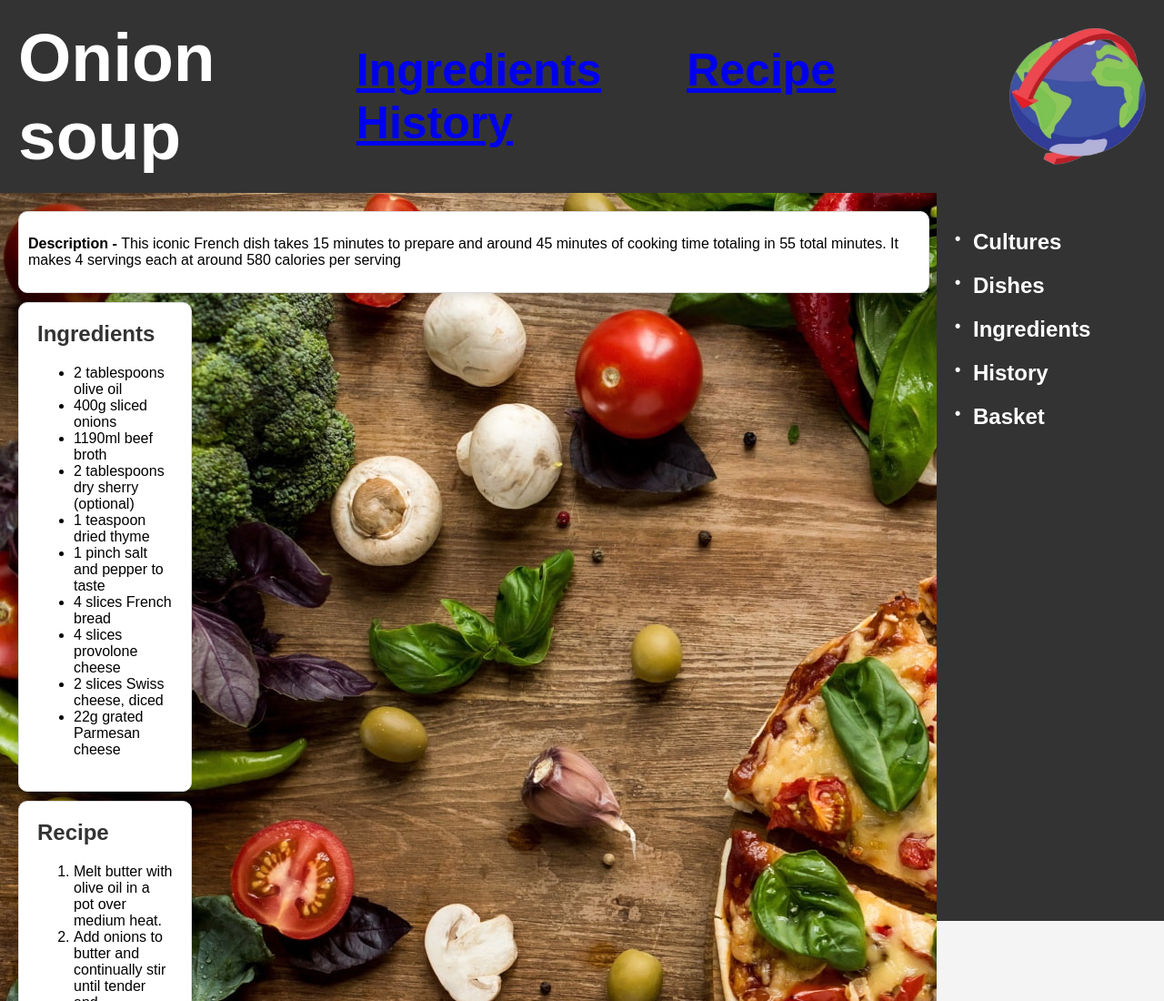
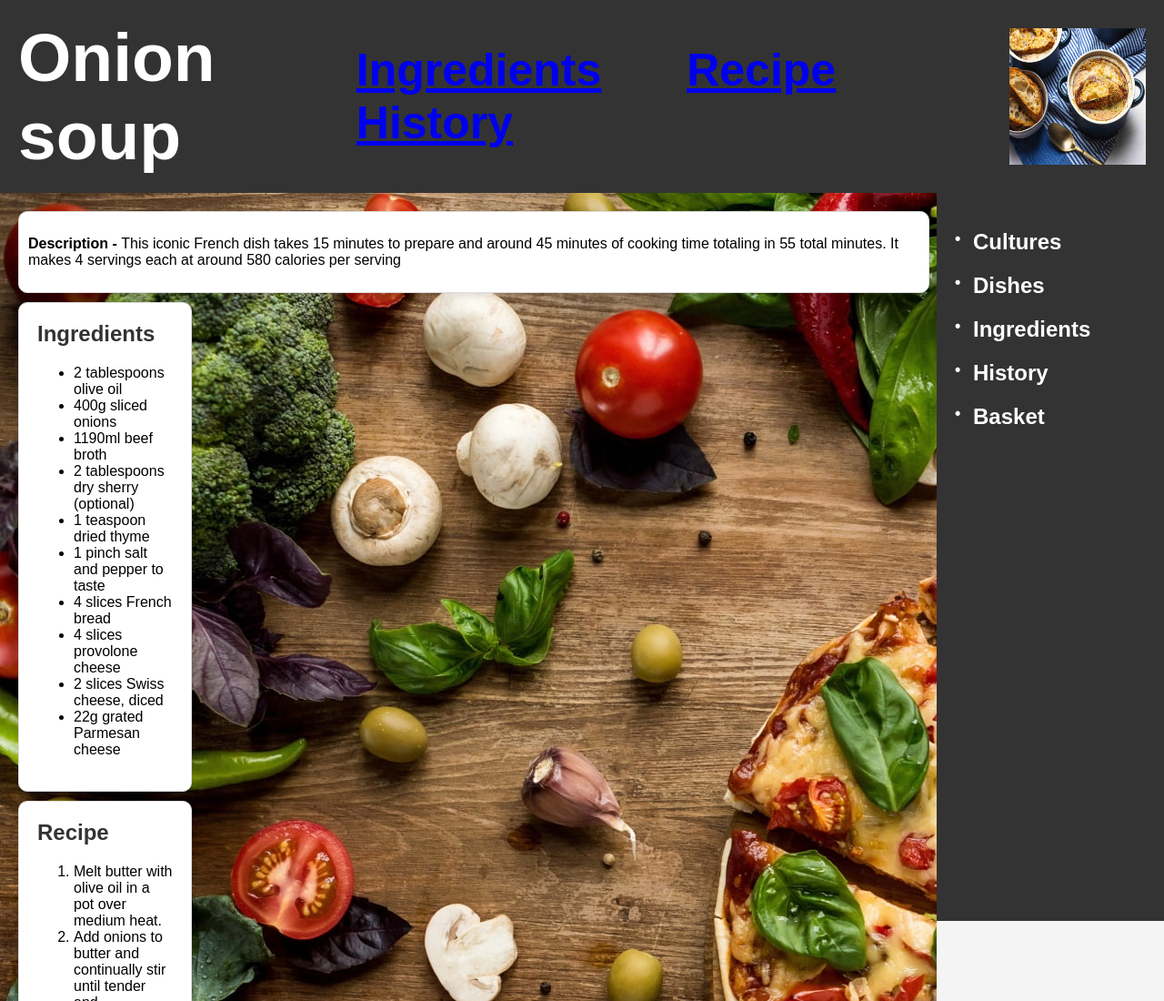
Before and after one commit to 360pat/world-foods, a plain HTML site: page Onion-soup.html in a window 1280 px wide. Shown: the top 1100 px of the page at 91% size. Drawn offline with Linux system fonts and the light colour scheme.

Commit message:
Update Onion-soup.html

```diff
--- a/Onion-soup.html
+++ b/Onion-soup.html
@@ -114,7 +114,7 @@
         <a href="#History">History</a>
     </h1>
         <div class="logo">
-            <img src="logo.png" alt="World Foods Logo" style="width:150px;height:150px;">
+            <img src="Onion-soup.jpg" alt="World Foods Logo" style="width:150px;height:150px;">
         </div>
     </header>
     <div class="main-container">
```
